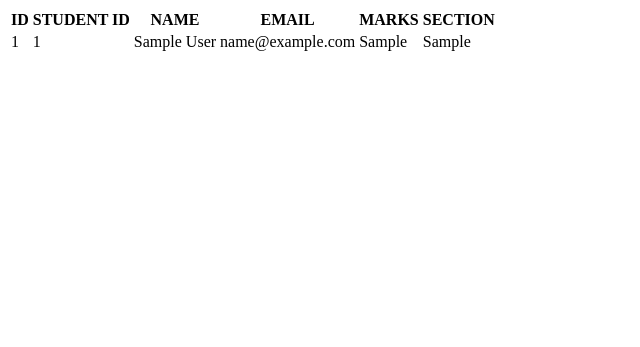
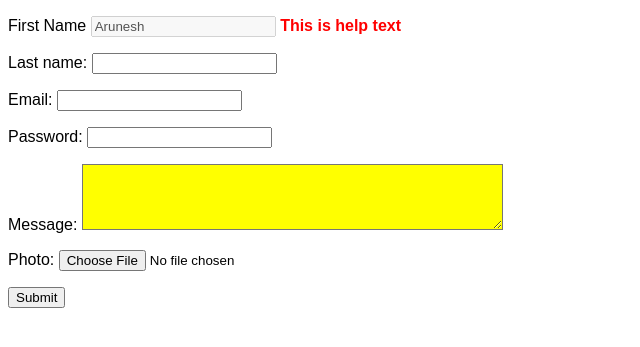
Before and after one commit to kingarunesh/Intermediate-Django, a Django app: page /first/ in a window 1280 px wide. Shown: the top 347 px of the page, without its empty margins (0-640 px from the left). Run offline with Django 5.2, Linux system fonts and the light colour scheme; tables that the repository leaves empty hold one stand-in row (Sample ...).

Commit message:
2.1 : basic forms

```diff
--- /dev/null
+++ b/first/forms.py
@@ -0,0 +1,30 @@
+from django import forms
+
+
+class FirstForm(forms.Form):
+    first_name = forms.CharField()
+    section = forms.CharField()
+    email = forms.EmailField()
+
+
+class SecondForm(forms.Form):
+    name = forms.CharField(initial="Hello", help_text="This is help text")
+
+
+class ThirdForm(forms.Form):
+    first_name = forms.CharField()
+    last_name = forms.CharField()
+    email = forms.EmailField()
+    phone = forms.IntegerField()
+    key = forms.CharField(widget=forms.HiddenInput())
+
+
+class FourForm(forms.Form):
+    first_name = forms.CharField(label="First Name", label_suffix=" ", initial="Arunesh", required=False, disabled=True, help_text="This is help text")
+
+    last_name = forms.CharField()
+    email = forms.EmailField()
+    password = forms.CharField(widget=forms.PasswordInput)
+    key = forms.CharField(widget=forms.HiddenInput)
+    message = forms.CharField(widget=forms.Textarea(attrs={"cols": 50, "rows": 4, "class": "message", "id": "message"}))
+    photo = forms.CharField(widget=forms.FileInput)
--- a/first/templates/first/first.html
+++ b/first/templates/first/first.html
@@ -4,12 +4,136 @@
         <meta charset="UTF-8" />
         <meta name="viewport" content="width=device-width, initial-scale=1.0" />
         <title>First App</title>
+
+        <style>
+            body {
+                font-family: sans-serif;
+            }
+
+            .helptext {
+                color: red;
+                font-weight: bold;
+            }
+
+            .message {
+                background-color: yellow;
+            }
+        </style>
     </head>
     <body>
+        <!-- SECTION :      first forms      -->
+
         {% comment %}
-        <h2>{{ students }}</h2>
+        <form method="get">
+            {% endcomment %} {% comment %} {{ first_form }} {% endcomment %}
+            <!---->
+            {% comment %} {{ first_form.name }} {% endcomment %}
+            <!---->
+            {% comment %} {{ first_form.email }} {% endcomment %}
+            <!---->
+
+            {% comment %} <input type="submit" value="Submit" /> {% endcomment %} {% comment %}
+        </form>
+        {% endcomment %} {% comment %}
+        <form method="get">{{ first_form.as_p }}</form>
+        <form method="get">{{ first_form.as_ul }}</form>
         {% endcomment %}
 
+        <!-- SECTION :      second form     -->
+
+        {% comment %}
+        <form action="" method="get">
+            {% endcomment %} {% comment %} {{ second_form }} {% endcomment %}
+
+            <!---->
+
+            {% comment %} {{ second_form.name.id_for_label }} {% endcomment %} {% comment %}
+            <div>
+                <label for="{{ second_form.name.id_for_label }}">Name : </label>
+                {{ second_form.name }}
+            </div>
+            {% endcomment %}
+
+            <!---->
+            {% comment %}
+            <div>
+                {{ second_form.name.label_tag }}
+
+                <!---->
+
+                {{ second_form.name }}
+            </div>
+            {% endcomment %}
+
+            <!---->
+
+            {% comment %}
+            <div>
+                {{ second_form.name.label }}
+                <br />
+                {{ second_form.name.value }}
+                <br />
+                {{ second_form.name.html_name }}
+                <br />
+                {{ second_form.name.help_text }}
+                <br />
+                {{ second_form.name.field.required }}
+            </div>
+
+            <!---->
+
+            <br />
+            <input type="submit" value="Submit" />
+        </form>
+        {% endcomment %}
+
+        <!-- SECTION :      third form - form loop      -->
+
+        {% comment %}
+        <form action="" method="get">
+            {% endcomment %}
+            <!---->
+
+            {% comment %} {% for field in third_form %} {% endcomment %}
+
+            <!---->
+
+            {% comment %} {% for field in third_form.visible_fields %} {% endcomment %}
+
+            <!---->
+
+            {% comment %} {% for field in third_form.hidden_fields %} {% endcomment %}
+
+            <!---->
+
+            {% comment %} {{field.label_tag}} {% endcomment %}
+
+            <!---->
+
+            {% comment %} {{ field }}
+
+            <!---->
+            <br />
+            {% endfor %}
+
+            <input type="submit" value="Submit" />
+        </form>
+        {% endcomment %}
+
+        <!-- SECTION :      four form : form fields      -->
+
+        <form action="" method="POST">
+            {% csrf_token %}
+
+            <!---->
+
+            {{ four_form.as_p }}
+
+            <input type="submit" value="Submit" />
+        </form>
+
+        <!-- SECTION :      fetch students data      -->
+        {% comment %}
         <table>
             <thead>
                 <th>ID</th>
--- a/first/views.py
+++ b/first/views.py
@@ -1,6 +1,7 @@
 from django.shortcuts import render
 
 from first.models import Student
+from first.forms import FirstForm, SecondForm, ThirdForm, FourForm
 
 
 def first(request):
@@ -9,8 +10,33 @@ def first(request):
     """
     students = Student.objects.all()
 
+    #NOTE :     id and for change | label suffix change | initial input value
+    # first_form = FirstForm()
+    # first_form = FirstForm(auto_id=True)
+    # first_form = FirstForm(auto_id=False)
+    # first_form = FirstForm(auto_id="hello_%s")
+    # first_form = FirstForm(auto_id=True, label_suffix="")
+    # first_form = FirstForm(auto_id=True, label_suffix=" : ")
+    # first_form = FirstForm(auto_id=True, label_suffix=" : ", initial={"name": "Arunesh", "email": "arunesh@gmail.com"})
+
+    first_form = FirstForm()
+    # first_form = FirstForm(field_order=None)
+    # first_form = FirstForm(field_order=["email", "first_name", "section"])
+    first_form.order_fields(field_order=["email", "first_name", "section"])
+
+
+    second_form = SecondForm()
+
+    third_form = ThirdForm()
+
+    four_form = FourForm()
+
     context = {
-        "students": students
+        "students": students,
+        "first_form": first_form,
+        "second_form": second_form,
+        "third_form": third_form,
+        "four_form": four_form
     }
 
     return render(request=request, template_name="first/first.html", context=context)
```
Also changed, not shown: other parts of first/templates/first/first.html (+1 -0 lines).
